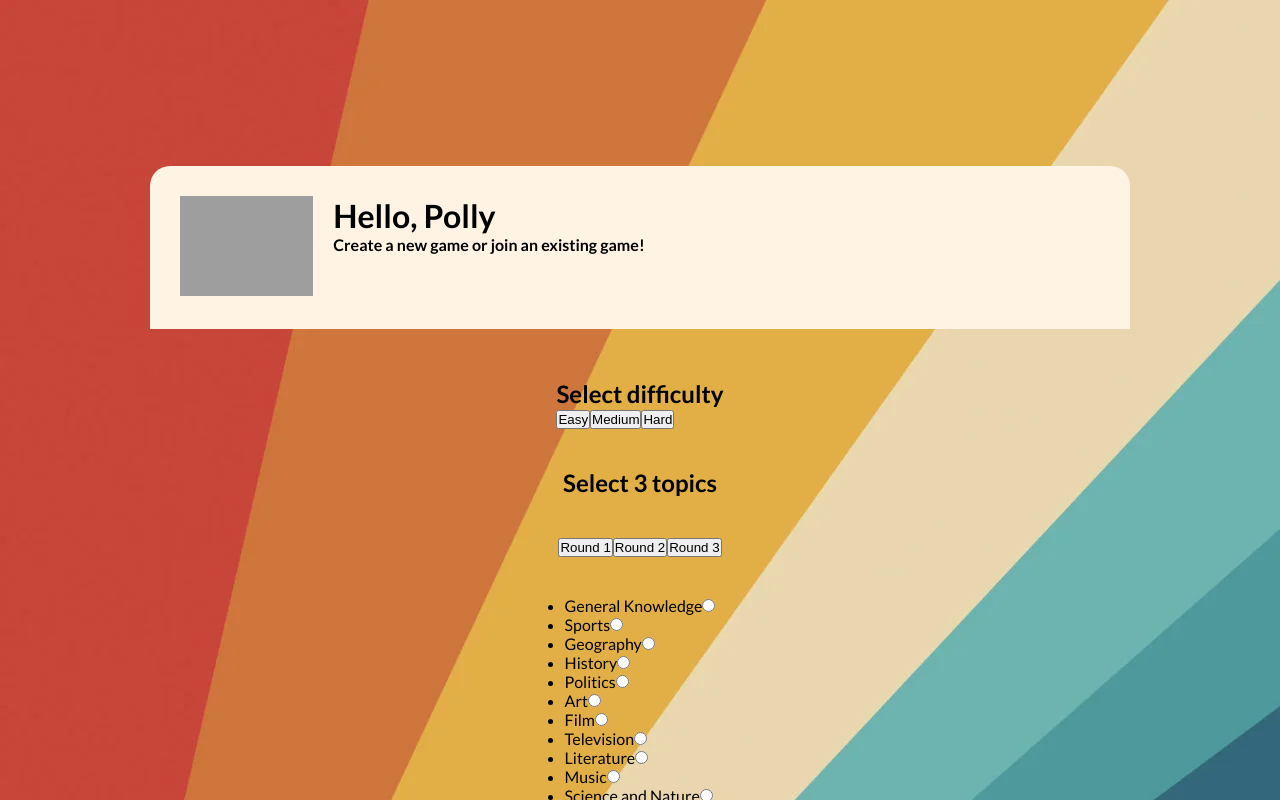
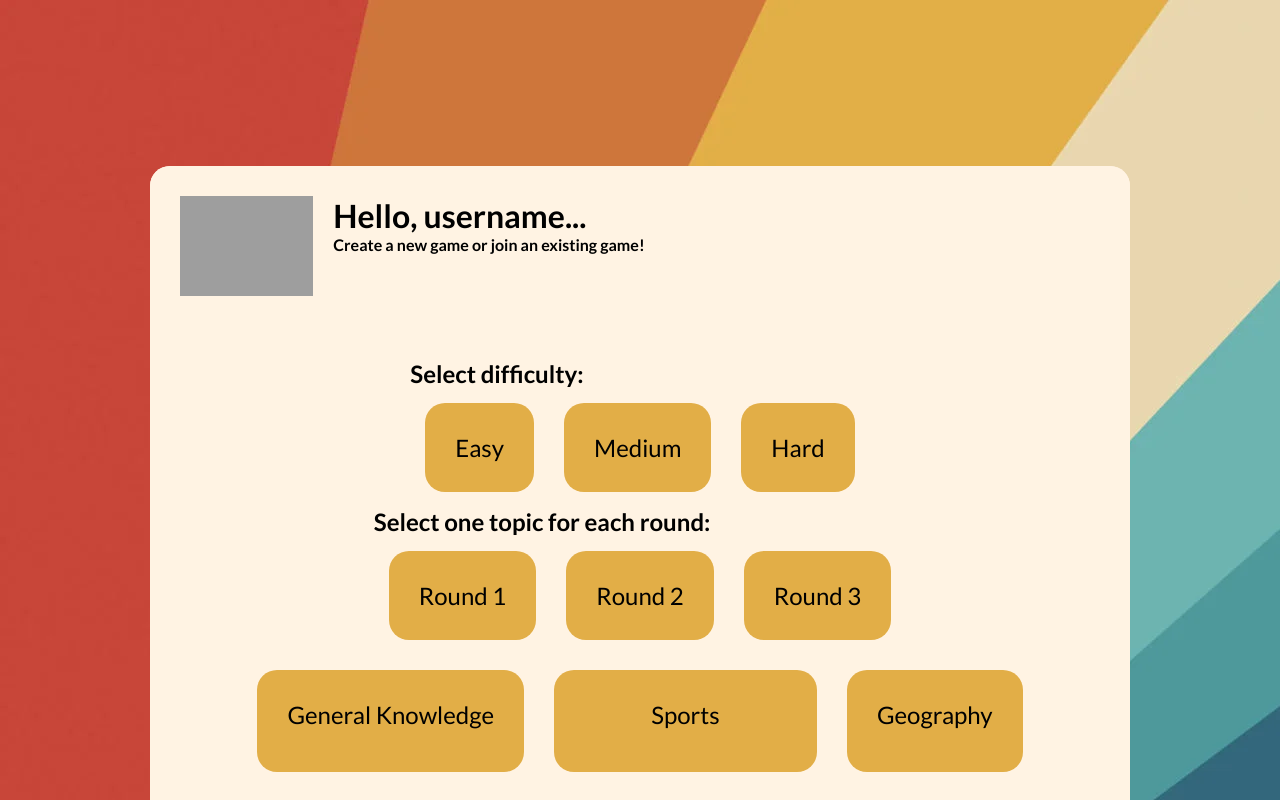
Before and after one commit to PollyFenne/Ye_olde_quiz_frontend, a React app: page /create in a window 1280 px wide. Shown: the top 800 px of the page. Built offline with nearby package versions, Linux system fonts and the light colour scheme; grey boxes are pictures that could not be loaded; some icons are missing.

Commit message:
A bit more styling

```diff
--- a/src/components/Banner/index.js
+++ b/src/components/Banner/index.js
@@ -9,7 +9,7 @@ const Banner = () => {
                 <img src="../../assets/images/Logo1.png" alt="Logo" height={'100px'} />
             </div>
             <div className="username">
-                <h1>Hello, Polly</h1>
+                <h1>Hello, username...</h1>
                 <h4>Create a new game or join an existing game!</h4>
             </div>
         </div>
--- a/src/components/Topics/index.js
+++ b/src/components/Topics/index.js
@@ -1,14 +1,15 @@
 import React from "react";
+import "./styles.css";
 
 const Topics = () => {
   return (
-    <div>
+    <div className="topics">
       <ul>
-        <li>
+        <li className="select-btn">
           <label htmlFor="knowledge" >General Knowledge</label>
           <input type="radio" value="General-Knowledge" id="knowledge" name="topics"/>
         </li>
-        <li>
+        <li className="select-btn">
           <label htmlFor="sports" >Sports</label>
           <input type="radio" value="Sports" id="sports" name="topics"/>
         </li>
@@ -48,6 +49,10 @@ const Topics = () => {
           <label htmlFor="science-nature" >Science and Nature</label>
           <input type="radio" value="Science-Nature" id="science-nature"name="topics"/>
         </li>
+        <li>
+          <label htmlFor="celebrities" >Celebrities</label>
+          <input type="radio" value="Celebrities" id="celebrities"name="topics"/>
+        </li>
       </ul>
     </div>
   );
--- /dev/null
+++ b/src/components/Topics/styles.css
@@ -0,0 +1,22 @@
+/* Topics styling */
+
+
+ul {
+    list-style: none;
+    display: grid;
+    grid-template-columns: auto auto auto;
+}
+
+li {
+    font-size: 1.5rem;
+    background-color: var(--vintageyellow);
+    padding: 30px;
+    border-radius: 20px;
+    display: grid;
+    text-align: center;
+    margin: 15px;
+}
+
+li input {
+    visibility: hidden;
+}
--- a/src/pages/CreatePage/index.js
+++ b/src/pages/CreatePage/index.js
@@ -19,6 +19,7 @@ const CreatePage = () => {
       setShowRoundTwo(false);
       setShowRoundThree(false);
     }
+
   };
 
   const handleRoundTwoRedirect = () => {
@@ -27,6 +28,7 @@ const CreatePage = () => {
       setShowRoundOne(false);
       setShowRoundTwo(true);
       setShowRoundThree(false);
+
     }
   };
 
@@ -40,33 +42,36 @@ const CreatePage = () => {
   };
 
   return (
-    <>
+    <div className="create-page">
       <Banner />
       <form>
-        <div>
-          <h2>Select difficulty</h2>
+        <div className="difficulty">
+          <h2>Select difficulty:</h2>
           <div>
-            <input type="button" className="difficulty-button" value="Easy" />
-            <input type="button" className="difficulty-button" value="Medium" />
-            <input type="button" className="difficulty-button" value="Hard" />
+            <input type="button" className="select-button" value="Easy" />
+            <input type="button" className="select-button"  value="Medium" />
+            <input type="button" className="select-button"  value="Hard" />
           </div>
         </div>
-        <h2>Select 3 topics</h2>
-        <div>
+        <div className="rounds">
+        <h2>Select one topic for each round:</h2>
           <input
             onClick={handleRoundOneRedirect}
             type="button"
             value="Round 1"
+            className="select-button"
           />
           <input
             onClick={handleRoundTwoRedirect}
             type="button"
             value="Round 2"
+            className="select-button"
           />
           <input
             onClick={handleRoundThreeRedirect}
             type="button"
             value="Round 3"
+            className="select-button"
           />
         </div>
         <div>
@@ -76,7 +81,7 @@ const CreatePage = () => {
         </div>
         <input type="submit" value="Create quiz!" />
       </form>
-    </>
+    </div>
   );
 };
 
--- a/src/pages/CreatePage/styles.css
+++ b/src/pages/CreatePage/styles.css
@@ -1,4 +1,9 @@
 /* CreatePage styling  */
+
+.create-page {
+  background-color: var(--vintagewhite);
+  border-radius: 20px;
+}
 
 form {
   flex-grow: 1;
@@ -10,6 +15,20 @@ form {
   padding: 30px;
 }
 
+.select-button {
+  background-color: var(--vintageyellow);
+  padding: 30px;
+  font-family: "Lato", sans-serif;
+  border: none;
+  margin: 15px;
+  border-radius: 20px;
+  font-size: 1.5rem;
+}
+
 .difficulty-button:focus {
   background-color: var(--vintagered);
 }
+
+.select-button:hover {
+  background-color: var(--vintagered);
+}
```
